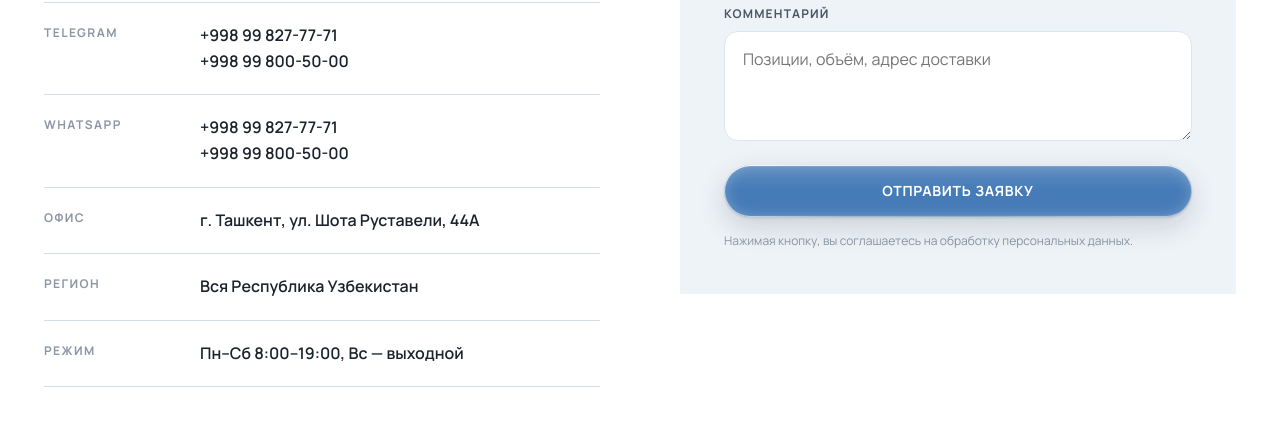
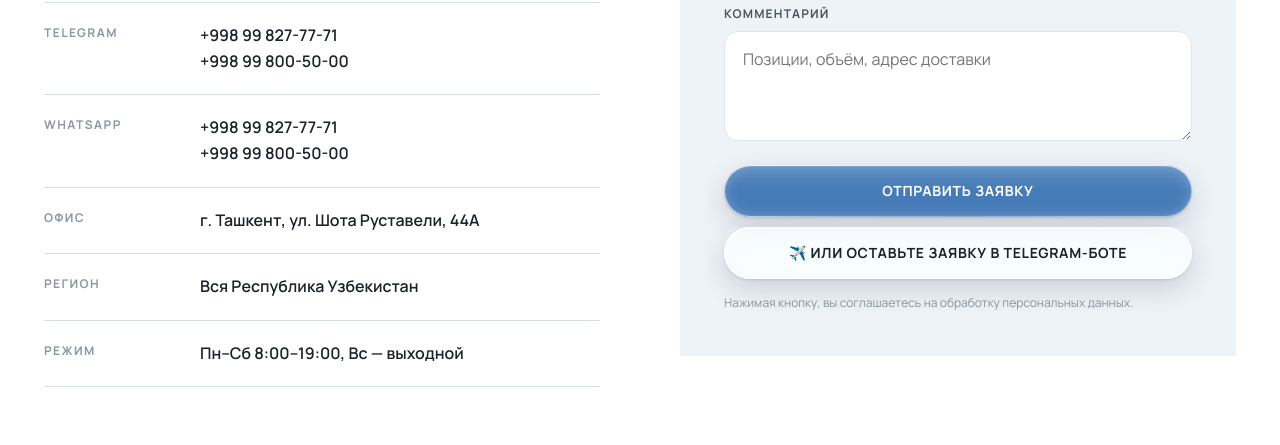
Before and after one commit to kobiljonovulugbek-cmd/toshkent-metal-savdo, a plain HTML site: page index.html in a window 1280 px wide. Shown: the part 9218-9663 px from the top of the page. Drawn offline with nearby package versions, Linux system fonts and the light colour scheme.

Commit message:
Add Telegram bot link to submission form

```diff
--- a/index.html
+++ b/index.html
@@ -851,6 +851,7 @@
         </div>
         <div class="field"><label for="fMsg">Комментарий</label><textarea id="fMsg" name="msg" placeholder="Позиции, объём, адрес доставки"></textarea></div>
         <button type="submit" class="btn glass glass--tint">Отправить заявку</button>
+        <a class="btn glass" data-tgbot target="_blank" rel="noopener" style="margin-top:10px;width:100%;justify-content:center;text-align:center">✈️ Или оставьте заявку в Telegram-боте</a>
         <div class="form-msg" id="formMsg" role="alert" data-dyn></div>
         <small class="policy">Нажимая кнопку, вы соглашаетесь на обработку персональных данных.</small>
       </form>
@@ -911,6 +912,7 @@
   /* ================= НАСТРОЙКИ — меняйте здесь ================= */
   const CONFIG={
     telegram:'+998998277771',     // Telegram: номер с + или имя без @
+    telegramBot:'tms_zayavki_bot', // Telegram-бот для заявок (заявки идут в HubSpot)
     whatsapp:'998998277771',       // номер WhatsApp только цифрами
     // Отправка заявок. Вариант 1 (надёжный): адрес вашего обработчика, который пересылает заявку в Telegram.
     endpoint:'',
@@ -1174,6 +1176,7 @@
   $$('.lang button').forEach(b=>b.addEventListener('click',()=>setLang(b.dataset.lang,true)));
   $$('[data-tg]').forEach(a=>a.href='https://t.me/'+CONFIG.telegram);
   $$('[data-wa]').forEach(a=>a.href='https://wa.me/'+CONFIG.whatsapp);
+  $$('[data-tgbot]').forEach(a=>{ if(CONFIG.telegramBot) a.href='https://t.me/'+CONFIG.telegramBot; else a.hidden=true; });
   $$('[data-tgc]').forEach(a=>{ if(CONFIG.telegramChannel) a.href='https://t.me/'+CONFIG.telegramChannel; else a.hidden=true; });
   [['#revY',CONFIG.yandexReviews],['#revG',CONFIG.googleReviews]].forEach(([id,u])=>{ if(u){ $(id).href=u; $(id).hidden=false; $('#revLinks').hidden=false; } });
 
```
